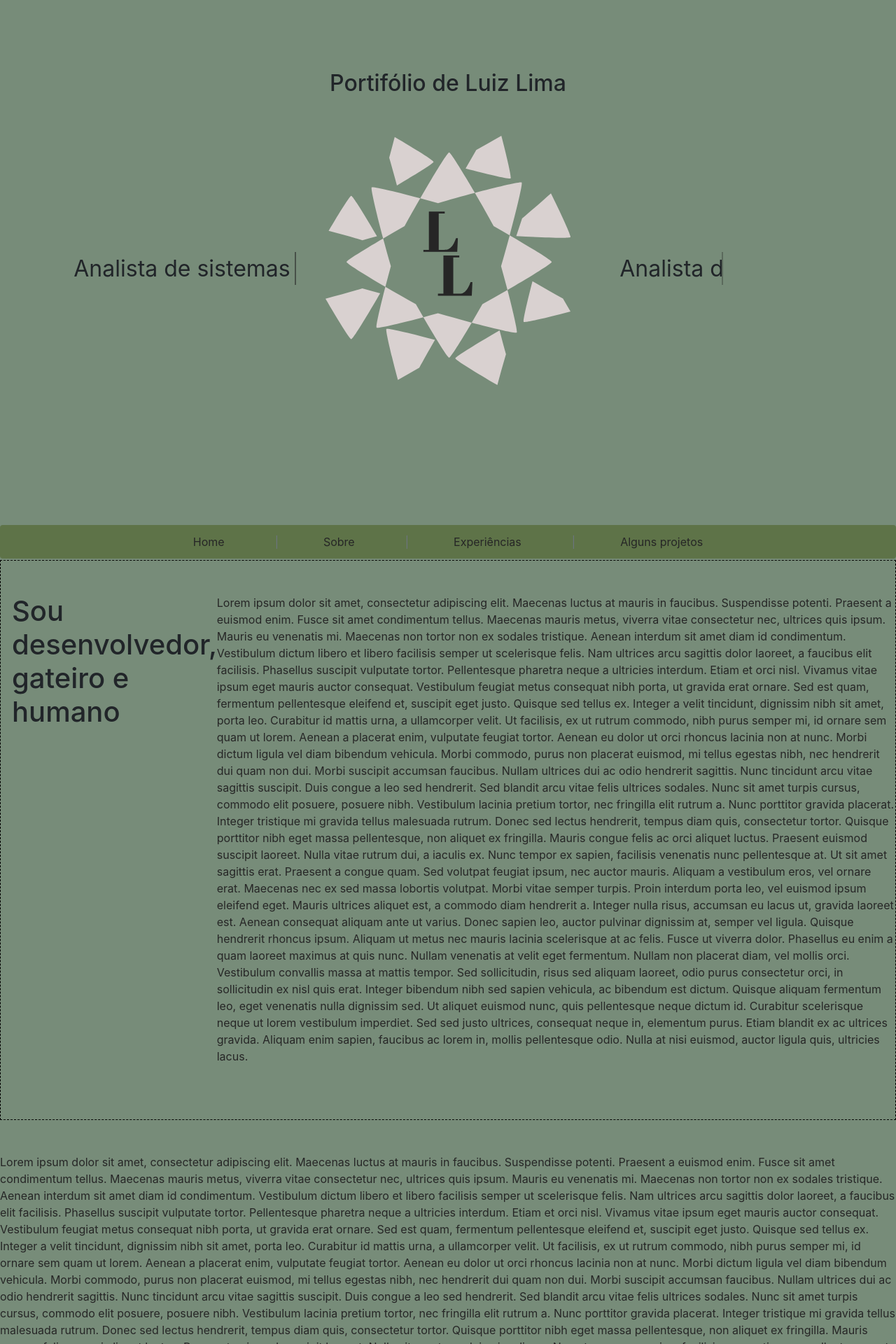
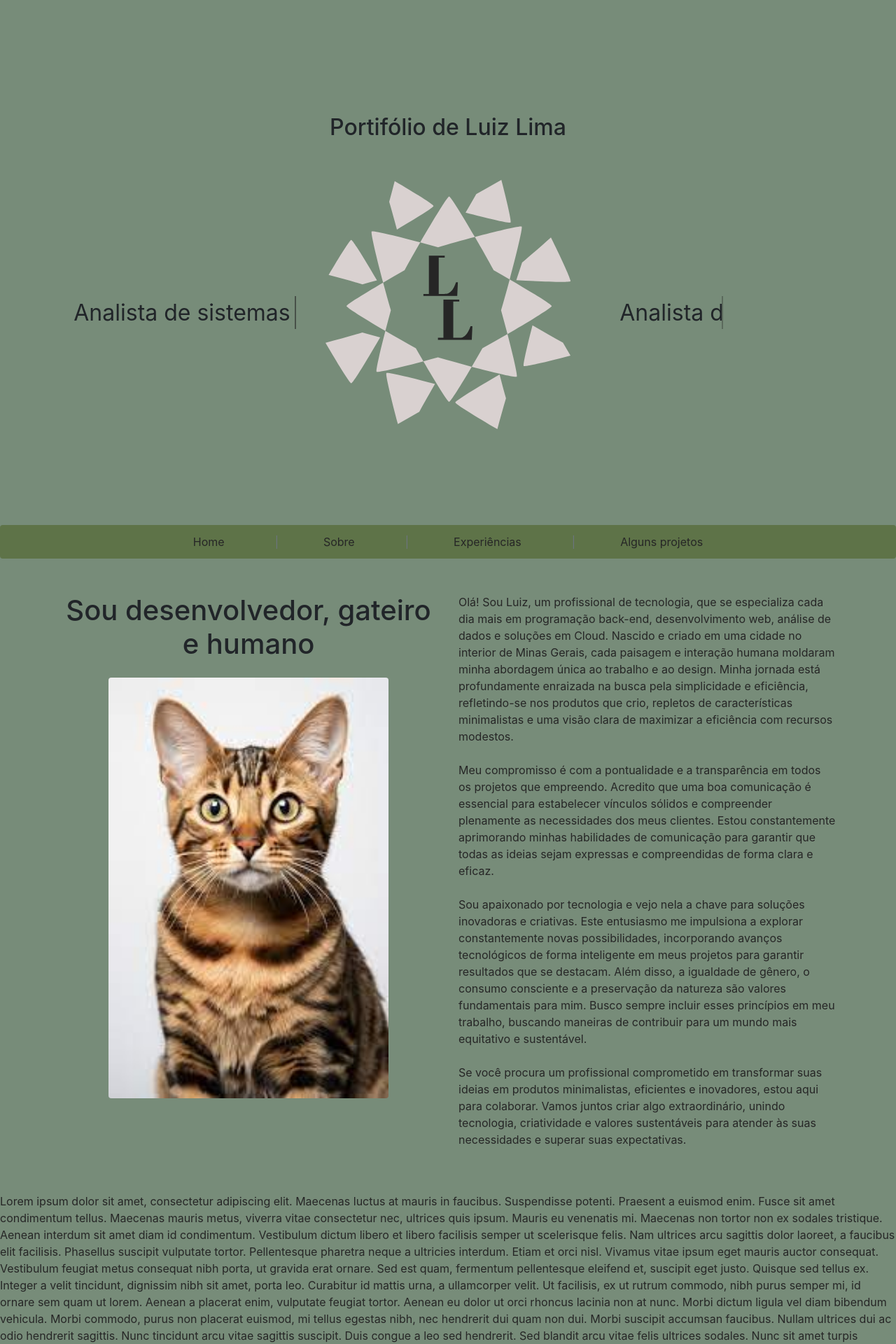
Before and after one commit to luizlimads/portifolio, a Flask app: page / in a window 1280 px wide. Shown: the top 1920 px of the page at 70% size. Run offline with Flask 2, Linux system fonts and the light colour scheme; some libraries are stand-ins or nearby versions.

Commit message:
feat: section sobre

```diff
--- a/app/static/css/meu_estilo.css
+++ b/app/static/css/meu_estilo.css
@@ -23,7 +23,7 @@ html {
   }
 
 .altura-100{
-    height: 100vh;
+    min-height: 100vh;
 }
 
 .largura-100{
--- a/app/templates/index.html
+++ b/app/templates/index.html
@@ -30,22 +30,31 @@
   </nav>
 
 </div>
-<div id="sobre" class="altura-100 linhas d-flex pt-5">
-  <p class="h1 pl-3">Sou desenvolvedor, gateiro e humano</p>
-  <div>
-    <p>Lorem ipsum dolor sit amet, consectetur adipiscing elit. Maecenas luctus at mauris in faucibus. Suspendisse potenti. Praesent a euismod enim. Fusce sit amet condimentum tellus. Maecenas mauris metus, viverra vitae consectetur nec, ultrices quis ipsum. Mauris eu venenatis mi. Maecenas non tortor non ex sodales tristique. Aenean interdum sit amet diam id condimentum. Vestibulum dictum libero et libero facilisis semper ut scelerisque felis. Nam ultrices arcu sagittis dolor laoreet, a faucibus elit facilisis. Phasellus suscipit vulputate tortor. Pellentesque pharetra neque a ultricies interdum. Etiam et orci nisl. Vivamus vitae ipsum eget mauris auctor consequat. Vestibulum feugiat metus consequat nibh porta, ut gravida erat ornare. Sed est quam, fermentum pellentesque eleifend et, suscipit eget justo.
 
-      Quisque sed tellus ex. Integer a velit tincidunt, dignissim nibh sit amet, porta leo. Curabitur id mattis urna, a ullamcorper velit. Ut facilisis, ex ut rutrum commodo, nibh purus semper mi, id ornare sem quam ut lorem. Aenean a placerat enim, vulputate feugiat tortor. Aenean eu dolor ut orci rhoncus lacinia non at nunc. Morbi dictum ligula vel diam bibendum vehicula. Morbi commodo, purus non placerat euismod, mi tellus egestas nibh, nec hendrerit dui quam non dui. Morbi suscipit accumsan faucibus. Nullam ultrices dui ac odio hendrerit sagittis. Nunc tincidunt arcu vitae sagittis suscipit. Duis congue a leo sed hendrerit. Sed blandit arcu vitae felis ultrices sodales. Nunc sit amet turpis cursus, commodo elit posuere, posuere nibh. Vestibulum lacinia pretium tortor, nec fringilla elit rutrum a. Nunc porttitor gravida placerat.
+<section id="sobre" class="pt-5 d-flex altura-100">
+  <div class="container">
+    <div class="row">
 
-      Integer tristique mi gravida tellus malesuada rutrum. Donec sed lectus hendrerit, tempus diam quis, consectetur tortor. Quisque porttitor nibh eget massa pellentesque, non aliquet ex fringilla. Mauris congue felis ac orci aliquet luctus. Praesent euismod suscipit laoreet. Nulla vitae rutrum dui, a iaculis ex. Nunc tempor ex sapien, facilisis venenatis nunc pellentesque at. Ut sit amet sagittis erat. Praesent a congue quam. Sed volutpat feugiat ipsum, nec auctor mauris. Aliquam a vestibulum eros, vel ornare erat. Maecenas nec ex sed massa lobortis volutpat. Morbi vitae semper turpis. Proin interdum porta leo, vel euismod ipsum eleifend eget. Mauris ultrices aliquet est, a commodo diam hendrerit a.
+      <div class="col-lg text-center">
+        <p class="h1">Sou desenvolvedor, gateiro e humano</p>
+        <figure class="col-lg d-none d-sm-block pt-3 pb-3 figure">
+          <img src="{{ url_for('static', filename='images/gato_exemplo.jpg') }}" class="figure-img img-fluid rounded" alt="Logo de Luiz Lima" width="400">
+        </figure>
+      </div>
 
-      Integer nulla risus, accumsan eu lacus ut, gravida laoreet est. Aenean consequat aliquam ante ut varius. Donec sapien leo, auctor pulvinar dignissim at, semper vel ligula. Quisque hendrerit rhoncus ipsum. Aliquam ut metus nec mauris lacinia scelerisque at ac felis. Fusce ut viverra dolor. Phasellus eu enim a quam laoreet maximus at quis nunc. Nullam venenatis at velit eget fermentum. Nullam non placerat diam, vel mollis orci. Vestibulum convallis massa at mattis tempor.
+      <p class="col-lg">
+        Olá! Sou Luiz, um profissional de tecnologia, que se especializa cada dia mais em programação back-end, desenvolvimento web,  análise de dados e soluções em Cloud. Nascido e criado em uma cidade no interior de Minas Gerais, cada paisagem e interação humana moldaram minha abordagem única ao trabalho e ao design. Minha jornada está profundamente enraizada na busca pela simplicidade e eficiência, refletindo-se nos produtos que crio, repletos de características minimalistas e uma visão clara de maximizar a eficiência com recursos modestos.<br/>
+        <br/>
+        Meu compromisso é com a pontualidade e a transparência em todos os projetos que empreendo. Acredito que uma boa comunicação é essencial para estabelecer vínculos sólidos e compreender plenamente as necessidades dos meus clientes. Estou constantemente aprimorando minhas habilidades de comunicação para garantir que todas as ideias sejam expressas e compreendidas de forma clara e eficaz.<br/>
+        <br/>
+        Sou apaixonado por tecnologia e vejo nela a chave para soluções inovadoras e criativas. Este entusiasmo me impulsiona a explorar constantemente novas possibilidades, incorporando avanços tecnológicos de forma inteligente em meus projetos para garantir resultados que se destacam. Além disso, a igualdade de gênero, o consumo consciente e a preservação da natureza são valores fundamentais para mim. Busco sempre incluir esses princípios em meu trabalho, buscando maneiras de contribuir para um mundo mais equitativo e sustentável.<br/>
+        <br/>
+        Se você procura um profissional comprometido em transformar suas ideias em produtos minimalistas, eficientes e inovadores, estou aqui para colaborar. Vamos juntos criar algo extraordinário, unindo tecnologia, criatividade e valores sustentáveis para atender às suas necessidades e superar suas expectativas.<br/>
+      </p>
 
-      Sed sollicitudin, risus sed aliquam laoreet, odio purus consectetur orci, in sollicitudin ex nisl quis erat. Integer bibendum nibh sed sapien vehicula, ac bibendum est dictum. Quisque aliquam fermentum leo, eget venenatis nulla dignissim sed. Ut aliquet euismod nunc, quis pellentesque neque dictum id. Curabitur scelerisque neque ut lorem vestibulum imperdiet. Sed sed justo ultrices, consequat neque in, elementum purus. Etiam blandit ex ac ultrices gravida. Aliquam enim sapien, faucibus ac lorem in, mollis pellentesque odio. Nulla at nisi euismod, auctor ligula quis, ultricies lacus.</p>
-
+    </div>
   </div>
-
-</div>
+</section>
 
 <div id="experiencias" class="altura-100 pt-5">
   <p>Lorem ipsum dolor sit amet, consectetur adipiscing elit. Maecenas luctus at mauris in faucibus. Suspendisse potenti. Praesent a euismod enim. Fusce sit amet condimentum tellus. Maecenas mauris metus, viverra vitae consectetur nec, ultrices quis ipsum. Mauris eu venenatis mi. Maecenas non tortor non ex sodales tristique. Aenean interdum sit amet diam id condimentum. Vestibulum dictum libero et libero facilisis semper ut scelerisque felis. Nam ultrices arcu sagittis dolor laoreet, a faucibus elit facilisis. Phasellus suscipit vulputate tortor. Pellentesque pharetra neque a ultricies interdum. Etiam et orci nisl. Vivamus vitae ipsum eget mauris auctor consequat. Vestibulum feugiat metus consequat nibh porta, ut gravida erat ornare. Sed est quam, fermentum pellentesque eleifend et, suscipit eget justo.
```
Also changed, not shown: app/static/images/gato_exemplo.jpg (added).
